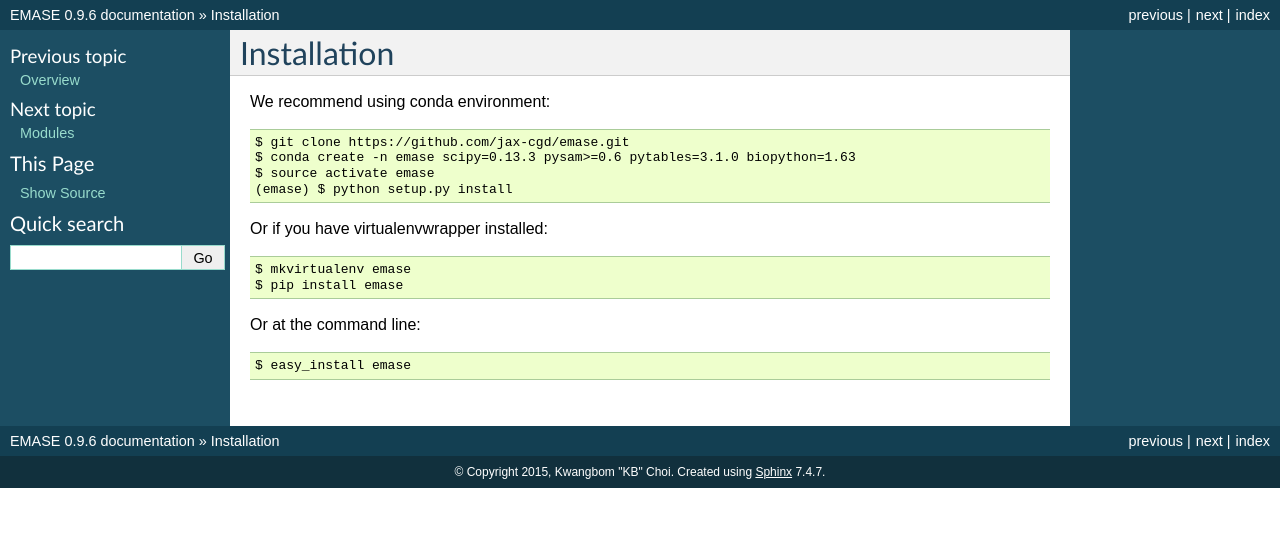
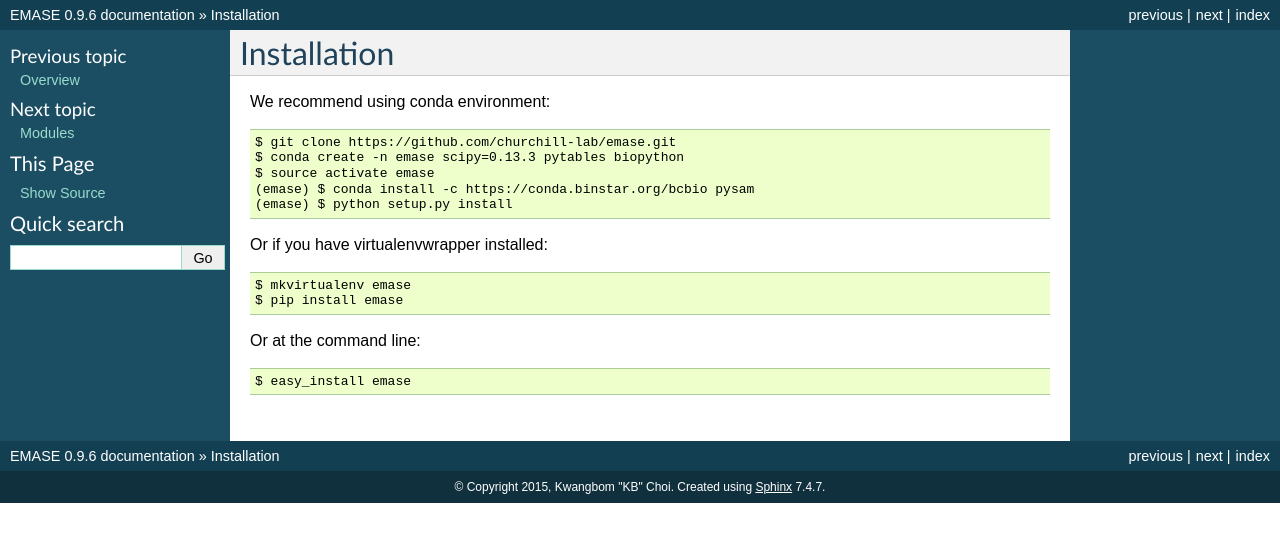
Before and after one commit to churchill-lab/emase, a Sphinx documentation site: the page built from docs/installation.rst, in a window 1280 px wide. Shown: the top 542 px of the page. Built offline with Sphinx 7.4.7, drawn with Linux system fonts in a browser that asks for light colours.

Commit message:
[kbchoi] Minor change in requirements

```diff
--- a/docs/installation.rst
+++ b/docs/installation.rst
@@ -4,9 +4,10 @@
 
 We recommend using conda environment::
 
-    $ git clone https://github.com/jax-cgd/emase.git
-    $ conda create -n emase scipy=0.13.3 pysam>=0.6 pytables=3.1.0 biopython=1.63
+    $ git clone https://github.com/churchill-lab/emase.git
+    $ conda create -n emase scipy=0.13.3 pytables biopython
     $ source activate emase
+    (emase) $ conda install -c https://conda.binstar.org/bcbio pysam
     (emase) $ python setup.py install
 
 Or if you have virtualenvwrapper installed::
--- a/setup.py
+++ b/setup.py
@@ -16,13 +16,13 @@
     history = history_file.read().replace('.. :changelog:', '')
 
 requirements = [
+    'scipy==0.13.3',
     'numpy==1.8.2',
     'numexpr==2.3.1',
-    'scipy==0.13.3',
     'pysam>=0.6',
     'cython>=0.13',
-    'tables==3.1.0',
-    'biopython==1.63'
+    'tables>=3.1.0',
+    'biopython>=1.63'
 ]
 
 test_requirements = [
```
